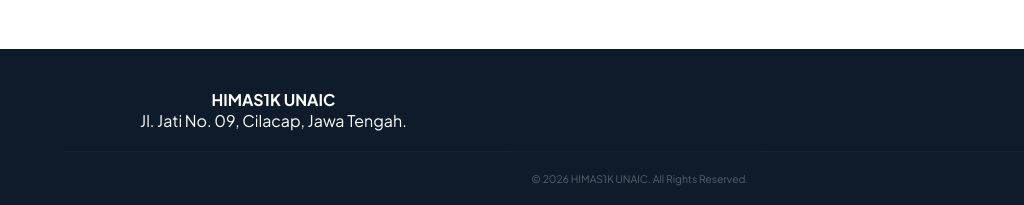
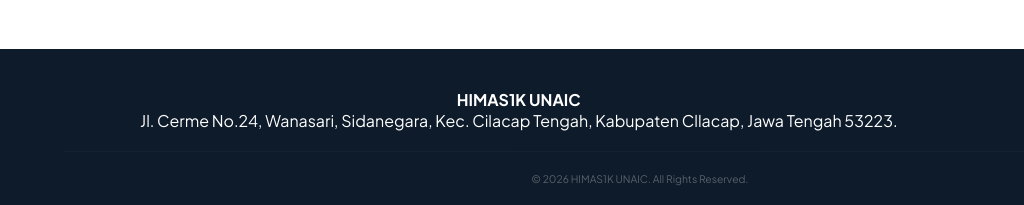
Before and after one commit to Mintzh24/project-himpunan-web, a plain HTML site: page index.html in a window 1280 px wide. Shown: the part 2293-2498 px from the top of the page, 0-1024 px from the left. Drawn offline with Linux system fonts and the light colour scheme.

Commit message:
Update index.html

```diff
--- a/index.html
+++ b/index.html
@@ -110,7 +110,7 @@
                     <div class="stats-grid">
                         <div class="stat-item"><h4>?</h4><p>Proker</p></div>
                         <div class="stat-item"><h4>7</h4><p>Divisi</p></div>
-                        <div class="stat-item"><h4>?</h4><p>Anggota</p></div>
+                        <div class="stat-item"><h4>32</h4><p>Anggota</p></div>
                     </div>
                 </div>
                 <div class="image-info">
@@ -167,7 +167,8 @@
         <div class="footer-container">
             <div class="footer-info">
                 <h4>HIMAS1K UNAIC</h4>
-                <p>Jl. Jati No. 09, Cilacap, Jawa Tengah.</p>
+                <p>Jl. Cerme No.24, Wanasari, Sidanegara, Kec. Cilacap Tengah, Kabupaten Cllacap, Jawa Tengah
+                 53223.</p>
             </div>
             <div class="footer-social">
                 <a href="#"><i class="fab fa-instagram"></i></a>
@@ -180,4 +181,5 @@
 
     <script src="script.js"></script>
 </body>
+
 </html>
```
